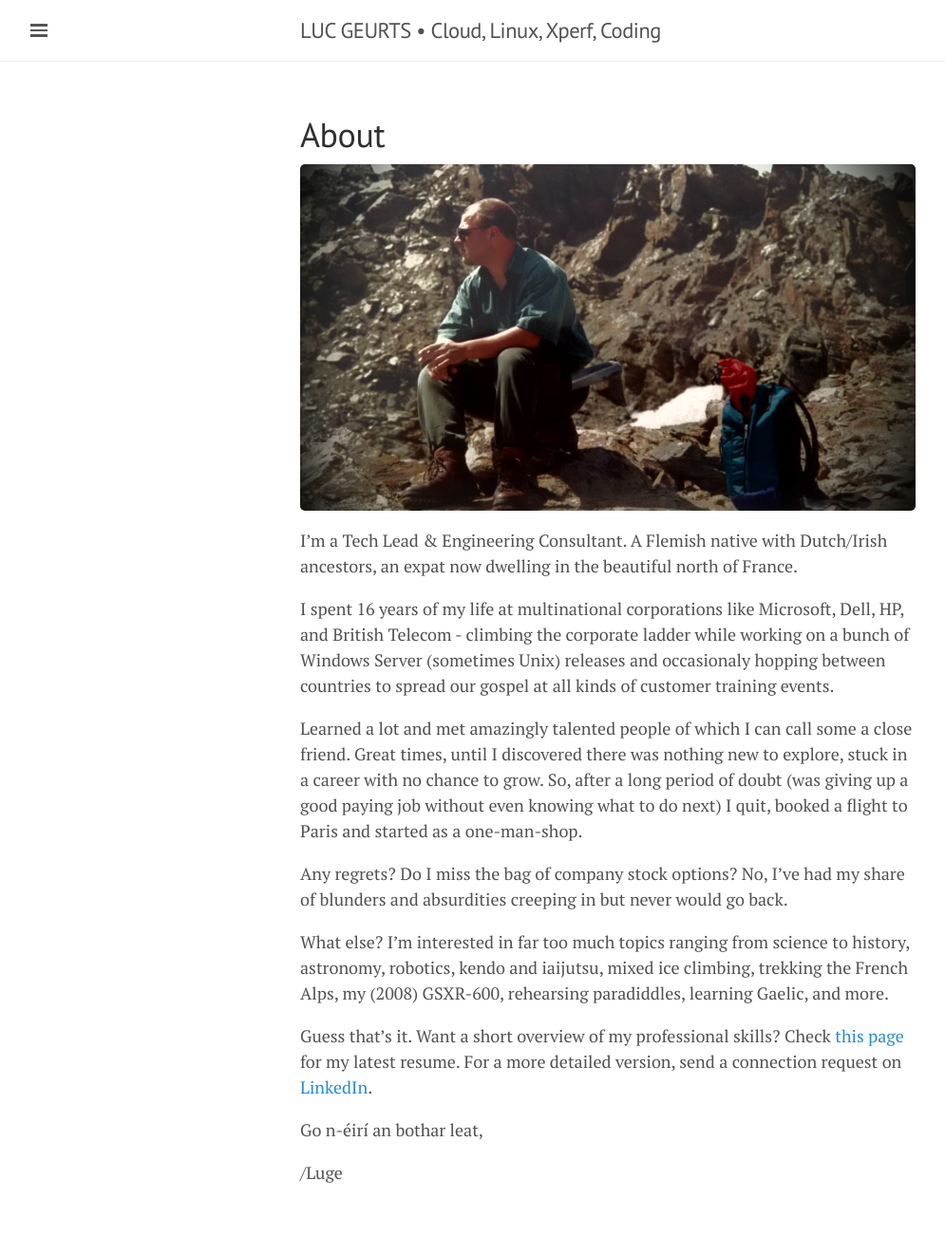
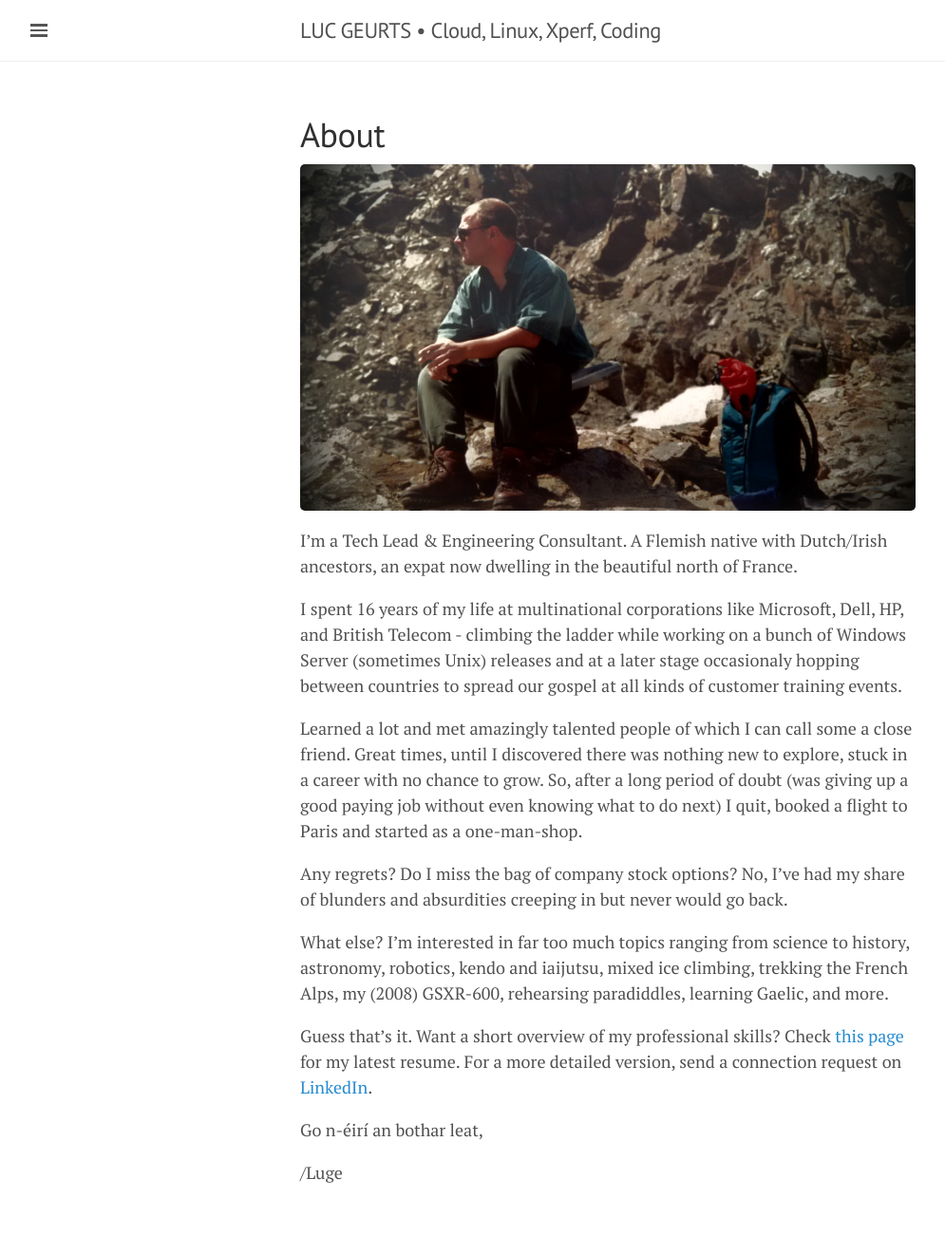
Before and after one commit to lgeurts/lgeurts.github.io, a Jekyll site: the page built from about.md, in a window 1280 px wide. Shown: the whole page at 95% size, without its empty margins (0-995 px from the left). Built offline with Jekyll 4.4.1, drawn with Linux system fonts in a browser that asks for light colours; nearby versions of some CDN libraries.

Commit message:
Update about.md

```diff
--- a/about.md
+++ b/about.md
@@ -7,7 +7,7 @@
 
 I’m a Tech Lead & Engineering Consultant. A Flemish native with Dutch/Irish ancestors, an expat now dwelling in the beautiful north of France.
 
-I spent 16 years of my life at multinational corporations like Microsoft, Dell, HP, and British Telecom - climbing the corporate ladder while working on a bunch of Windows Server (sometimes Unix) releases and occasionaly hopping between countries to spread our gospel at all kinds of customer training events.
+I spent 16 years of my life at multinational corporations like Microsoft, Dell, HP, and British Telecom - climbing the ladder while working on a bunch of Windows Server (sometimes Unix) releases and at a later stage occasionaly hopping between countries to spread our gospel at all kinds of customer training events.
 
 Learned a lot and met amazingly talented people of which I can call some a close friend. Great times, until I discovered there was nothing new to explore, stuck in a career with no chance to grow. So, after a long period of doubt (was giving up a good paying job without even knowing what to do next) I quit, booked a flight to Paris and started as a one-man-shop.
 
```
